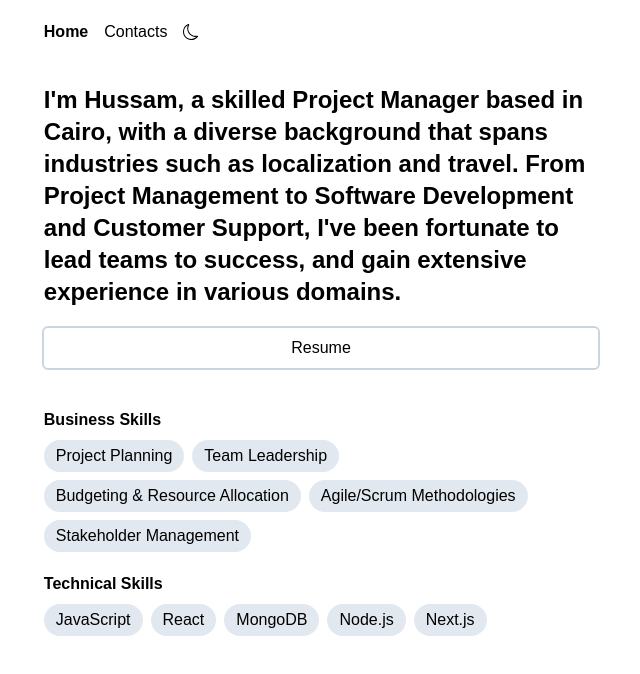
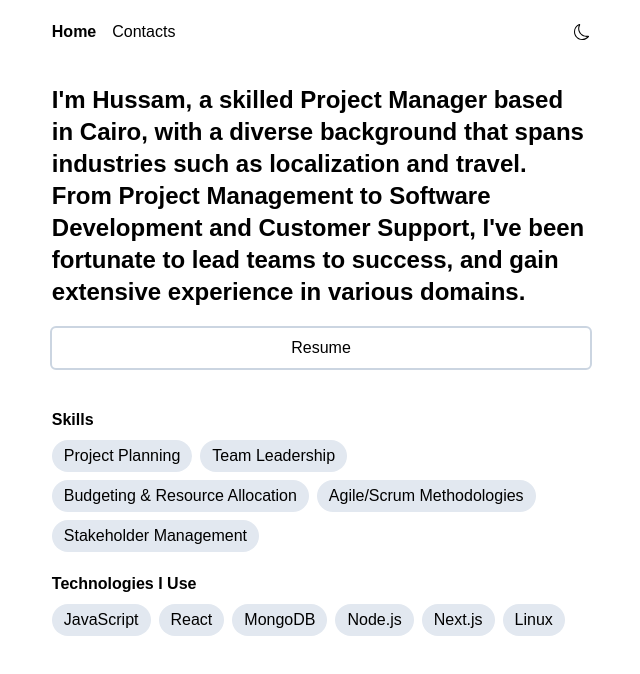
Before and after one commit to huhassan/hussam-portfolio, a Next.js app: page / in a window 1280 px wide. Shown: the top 674 px of the page, without its empty margins (319-959 px from the left). Built offline with nearby package versions, Linux system fonts and the light colour scheme; a web font is replaced by a local one.

Commit message:
minor adjustments

```diff
--- a/app/Navbar.jsx
+++ b/app/Navbar.jsx
@@ -30,7 +30,7 @@ function Navbar() {
             </li>
           );
         })}
-        <li className="cursor-pointer">
+        <li className="cursor-pointer ml-auto">
           <ThemeChanger />
         </li>
       </ul>
--- a/app/layout.js
+++ b/app/layout.js
@@ -15,7 +15,7 @@ export default function RootLayout({ children }) {
     <html lang="en" suppressHydrationWarning>
       <body className={IRN.className}>
         <Providers>
-          <div className="container mx-auto max-w-prose mt-5 px-3">
+          <div className="container mx-auto max-w-prose mt-5 px-5">
             <Navbar />
             {children}
           </div>
--- a/app/page.js
+++ b/app/page.js
@@ -29,7 +29,7 @@ export default function Home() {
       </section>
       <section className="mt-10">
         <div>
-          <p className="font-bold">Business Skills</p>
+          <p className="font-bold">Skills</p>
           <ul className="flex flex-wrap">
             <li className="mt-2 mr-2 max-w-fit bg-slate-200 dark:bg-slate-800 rounded-full px-3 py-1">
               Project Planning
@@ -49,7 +49,7 @@ export default function Home() {
           </ul>
         </div>
         <div className="mt-5">
-          <p className="font-bold">Technical Skills</p>
+          <p className="font-bold">Technologies I Use</p>
           <ul className="flex flex-wrap">
             <li className="mt-2 mr-2 max-w-fit bg-slate-200 dark:bg-slate-800 rounded-full px-3 py-1">
               JavaScript
@@ -66,6 +66,9 @@ export default function Home() {
             <li className="mt-2 mr-2 max-w-fit bg-slate-200 dark:bg-slate-800 rounded-full px-3 py-1">
               Next.js
             </li>
+            <li className="mt-2 mr-2 max-w-fit bg-slate-200 dark:bg-slate-800 rounded-full px-3 py-1">
+              Linux
+            </li>
           </ul>
         </div>
       </section>
```
